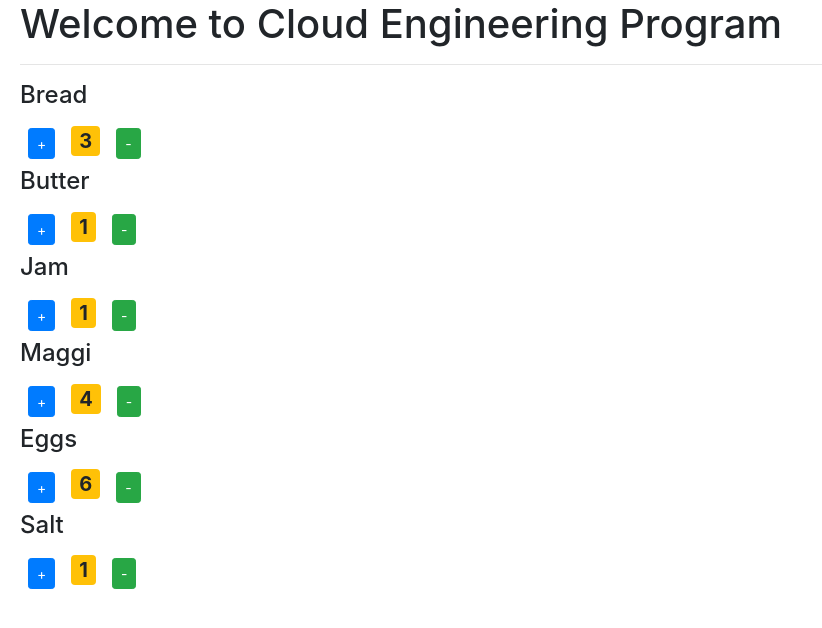
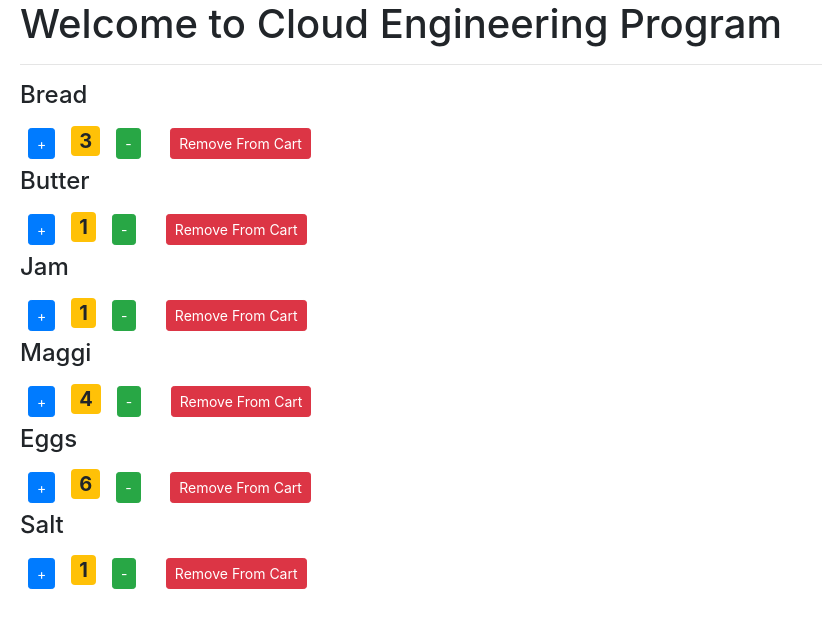
Before and after one commit to codewithz/scb-cep-react-playground, a React (Create React App) app: page / in a window 1280 px wide. Shown: the top 628 px of the page, without its empty margins (0-822 px from the left). Built offline with nearby package versions, Linux system fonts and the light colour scheme.

Commit message:
Child to Parent Communication P-1

```diff
--- a/src/components/UseCaseTwo/ProductComponent.jsx
+++ b/src/components/UseCaseTwo/ProductComponent.jsx
@@ -3,6 +3,7 @@ import React, { useState } from 'react'
 export default function ProductComponent(props) {
     const [productName, setProductName] = useState(props.name)
     const [quantity, setQuantity] = useState(props.quantity)
+    const [id, setId] = useState(props.id)
 
     const increment = () => {
         setQuantity(quantity + 1)
@@ -12,6 +13,10 @@ export default function ProductComponent(props) {
         if (quantity > 0) {
             setQuantity(quantity - 1)
         }
+    }
+
+    const removeFromCart = () => {
+        props.onRemove(id)
     }
 
     const styles = {
@@ -35,6 +40,11 @@ export default function ProductComponent(props) {
             >
                 -
             </button>
+            &nbsp; &nbsp;
+            <button
+                className="btn btn-sm btn-danger m-2"
+                onClick={removeFromCart}
+            >Remove From Cart</button>
         </div>
     )
 }
--- a/src/components/UseCaseTwo/ProductListComponent.jsx
+++ b/src/components/UseCaseTwo/ProductListComponent.jsx
@@ -14,6 +14,15 @@ export default function ProductListComponent() {
 
     const [products, setProducts] = useState(productList);
 
+    const removeFromCart = (productId) => {
+        console.log(productId)
+        const filteredProductList = products.filter(
+            (product) => (product.id !== productId)
+        );
+
+        setProducts(filteredProductList);
+    }
+
     return (
         <div >
             {
@@ -22,6 +31,9 @@ export default function ProductListComponent() {
                     <ProductComponent
                         name={product.name}
                         quantity={product.quantity}
+                        id={product.id}
+                        onRemove={removeFromCart}
+                        key={product.id}
                     />
 
 
```
